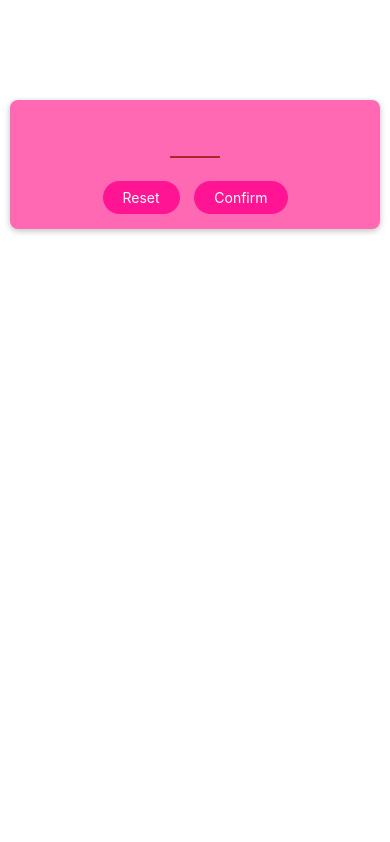
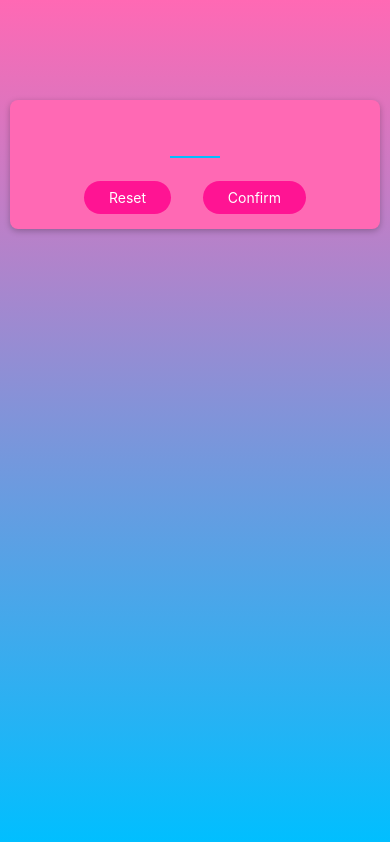
Before and after one commit to Opeyemi-Omotayo/Guess-Number-Game, a React Native app: screen / in a window 390 px wide. Built offline with nearby package versions, Linux system fonts and the light colour scheme.

Commit message:
background

```diff
--- a/App.js
+++ b/App.js
@@ -1,16 +1,19 @@
 import { StatusBar } from 'expo-status-bar';
 import { StyleSheet, Text, View } from 'react-native';
+import { LinearGradient } from 'expo-linear-gradient';
 import StartGameScreen from './screens/StartGameScreen';
 
 export default function App() {
   return (
-    <View>
+    <LinearGradient colors={['hotpink', 'deepskyblue']} style={styles.container}>
       <StatusBar style="auto" />
       <StartGameScreen />
-    </View>
+    </LinearGradient>
   );
 }
 
 const styles = StyleSheet.create({
-
+  container: {
+    flex: 1
+  }
 });
--- a/components/micro/Button.js
+++ b/components/micro/Button.js
@@ -20,7 +20,7 @@
         backgroundColor:'deeppink',
         borderRadius: 28,
         paddingVertical: 8,
-        paddingHorizontal: 20,
+        paddingHorizontal: 25,
         elevation: 4
     },
     btnText: {
--- a/package.json
+++ b/package.json
@@ -12,7 +12,8 @@
     "expo": "~49.0.15",
     "expo-status-bar": "~1.6.0",
     "react": "18.2.0",
-    "react-native": "0.72.6"
+    "react-native": "0.72.6",
+    "expo-linear-gradient": "~12.3.0"
   },
   "devDependencies": {
     "@babel/core": "^7.20.0"
--- a/screens/StartGameScreen.js
+++ b/screens/StartGameScreen.js
@@ -38,16 +38,16 @@
   numberInput: {
     height: 50,
     fontSize: 32,
-    borderBottomColor: "brown",
+    borderBottomColor: "deepskyblue",
     borderBottomWidth: 2,
-    color: "brown",
+    color: "deepskyblue",
     marginVertical: 8,
     width: 50,
     fontWeight: "bold",
   },
   btnContainer: {
     flexDirection: 'row',
-    width: '50%',
+    width: '60%',
     marginVertical: 15,
     alignItems: "center",
     justifyContent: "space-between",
```
Also changed, not shown: 1 other file (tests, documents, lock files or other folders).
